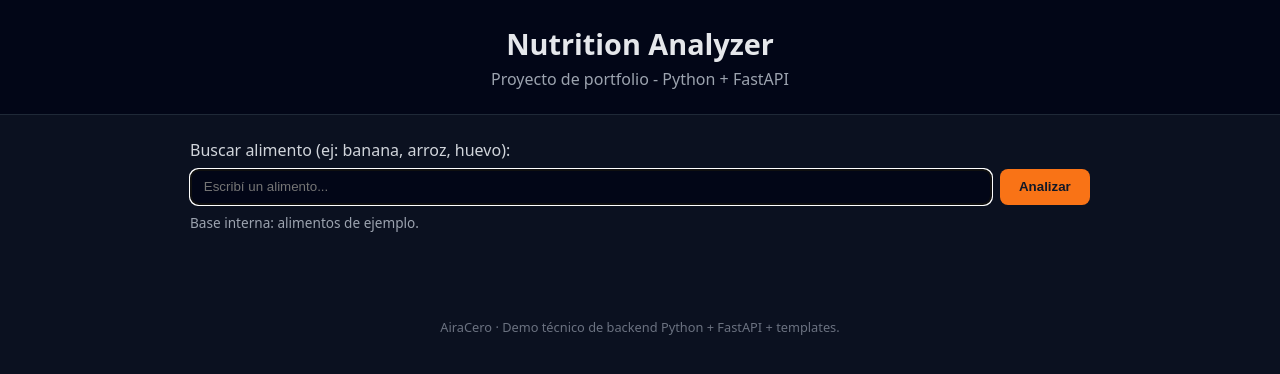
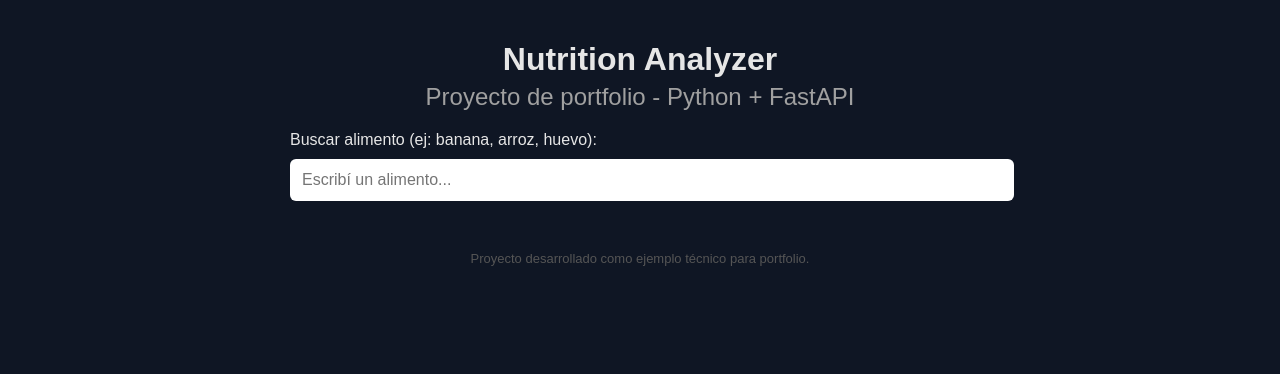
Before and after one commit to mafalcone/portfolio-projects, a FastAPI app: page / in a window 1280 px wide. Shown: the top 374 px of the page. Run offline with FastAPI, Linux system fonts and the light colour scheme.

Commit message:
remove AiraCero branding from portfolio project

```diff
--- a/nutrition_analyzer_py/app/templates/index.html
+++ b/nutrition_analyzer_py/app/templates/index.html
@@ -1,68 +1,83 @@
 <!DOCTYPE html>
 <html lang="es">
 <head>
-  <meta charset="UTF-8">
-  <title>Nutrition Analyzer - Python</title>
-  <link rel="stylesheet" href="/static/styles.css">
+    <meta charset="UTF-8" />
+    <title>Nutrition Analyzer</title>
+    <style>
+        body {
+            background-color: #0f1624;
+            color: #e6e6e6;
+            font-family: Arial, sans-serif;
+            padding: 20px;
+            max-width: 700px;
+            margin: auto;
+        }
+        h1 {
+            text-align: center;
+            margin-bottom: 5px;
+        }
+        h2 {
+            text-align: center;
+            font-weight: 300;
+            color: #a0a0a0;
+            margin-top: 0;
+        }
+        input {
+            width: 100%;
+            padding: 12px;
+            font-size: 16px;
+            border-radius: 6px;
+            border: none;
+            margin-top: 10px;
+        }
+        .results {
+            margin-top: 30px;
+            background: #1b2538;
+            padding: 20px;
+            border-radius: 8px;
+        }
+        table {
+            width: 100%;
+            margin-top: 15px;
+        }
+        th, td {
+            padding: 8px;
+            text-align: left;
+        }
+        footer {
+            margin-top: 50px;
+            text-align: center;
+            color: #555;
+            font-size: 13px;
+        }
+    </style>
 </head>
 <body>
-  <header>
+
     <h1>Nutrition Analyzer</h1>
-    <p>Proyecto de portfolio - Python + FastAPI</p>
-  </header>
+    <h2>Proyecto de portfolio - Python + FastAPI</h2>
 
-  <main>
-    <section class="search-section">
-      <form method="get" action="/">
+    <form action="/" method="get">
         <label for="q">Buscar alimento (ej: banana, arroz, huevo):</label>
-        <div class="search-row">
-          <input
-            type="text"
-            id="q"
-            name="q"
-            value="{{ query }}"
-            placeholder="Escribí un alimento..."
-            autofocus
-          />
-          <button type="submit">Analizar</button>
-        </div>
-      </form>
-      <p class="hint">Base interna: {{ total_foods }} alimentos de ejemplo.</p>
-    </section>
+        <input type="text" id="q" name="q" placeholder="Escribí un alimento..." value="{{ query|default('') }}">
+    </form>
 
     {% if results %}
-      <section class="results">
-        <h2>Resultados</h2>
+    <div class="results">
+        <h3>Resultados:</h3>
         <table>
-          <thead>
-            <tr>
-              <th>Alimento</th>
-              <th>Calorías</th>
-              <th>Proteínas (g)</th>
-              <th>Carbohidratos (g)</th>
-              <th>Grasas (g)</th>
-            </tr>
-          </thead>
-          <tbody>
-          {% for food in results %}
-            <tr>
-              <td>{{ food.name }}</td>
-              <td>{{ food.calories }}</td>
-              <td>{{ food.protein }}</td>
-              <td>{{ food.carbs }}</td>
-              <td>{{ food.fat }}</td>
-            </tr>
-          {% endfor %}
-          </tbody>
+            <tr><th>Alimento</th><th>Valor</th></tr>
+            <tr><td>Calorías</td><td>{{ results.calories }} kcal</td></tr>
+            <tr><td>Proteína</td><td>{{ results.protein }} g</td></tr>
+            <tr><td>Carbohidratos</td><td>{{ results.carbs }} g</td></tr>
+            <tr><td>Grasas</td><td>{{ results.fat }} g</td></tr>
         </table>
-      </section>
-    {% elif query %}
-      <p class="no-results">No encontré resultados para "{{ query }}".</p>
+    </div>
     {% endif %}
-  </main>
 
-  <footer>
-    <p>AiraCero · Demo técnico de backend Python + FastAPI + templates.</p>
-  </footer>
+    <footer>
+        Proyecto desarrollado como ejemplo técnico para portfolio.
+    </footer>
+
 </body>
 </html>
```
